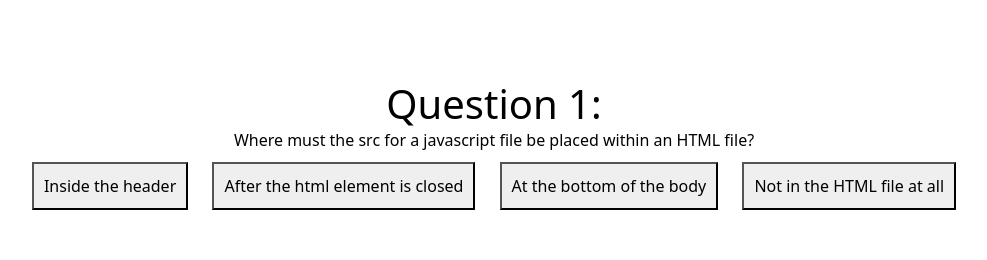
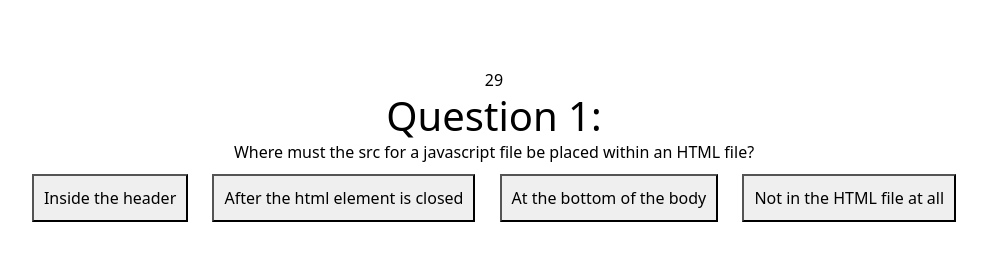
Before and after one commit to William-N-Nelson/Code-Quiz, a plain HTML site: page index.html in a window 1280 px wide. Both pictures are taken after a click on the button "Start". Shown: the whole page, without its empty margins (146-1133 px from the left). Drawn offline with nearby package versions, Linux system fonts and the light colour scheme.

Commit message:
Added timer

```diff
--- a/index.html
+++ b/index.html
@@ -7,6 +7,9 @@
     <meta name="viewport" content="width=device-width, initial-scale=1.0">
     <link rel="stylesheet" href="./style.css" />
     <title>Nelson's Code Quiz</title>
+    <div id= "timer">
+        Timer goes here
+    </div>
 </head>
 <body>
     <div id = "quizStartBody">
@@ -43,7 +46,7 @@
             <button id="q3wrong3">addButtonListener</button>
         </div>
     </div>
-    <button id="startBtn">Start</button>
+    <button id="startBtn" onclick="timer()">Start</button>
     <script src="./script.js"></script>
 </body>
 
--- a/script.js
+++ b/script.js
@@ -1,6 +1,19 @@
 var start = document.getElementById("startBtn")
 var q1 = document.getElementById("question1")
 var q2 = document.getElementById("question2")
+var time = document.getElementById("timer")
+
+var webTimer = 30;
+
+function timer() {
+    setTimeout(function() {
+        document.getElementById("timer").innerHTML = webTimer;
+        webTimer -= 1;
+        if (webTimer > 0) {
+            timer();
+        }
+    }, 1000)
+}
 
 function startQuiz() {
     document.getElementById("startBtn").style.display = "none";
--- a/style.css
+++ b/style.css
@@ -20,3 +20,7 @@ button{
     padding: 10px;
     color: black;
 }
+
+#timer{
+    color: black;
+}
```
